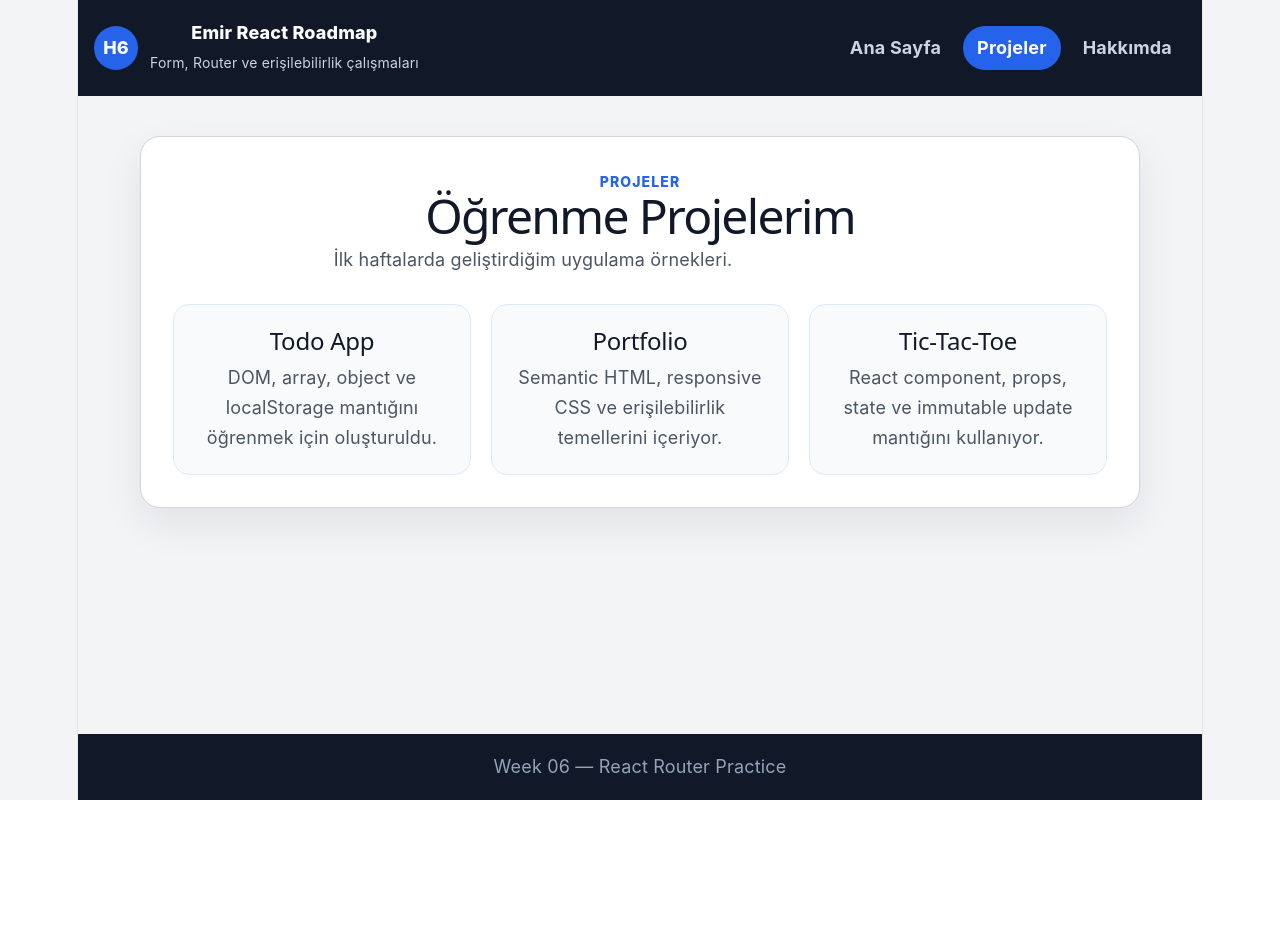
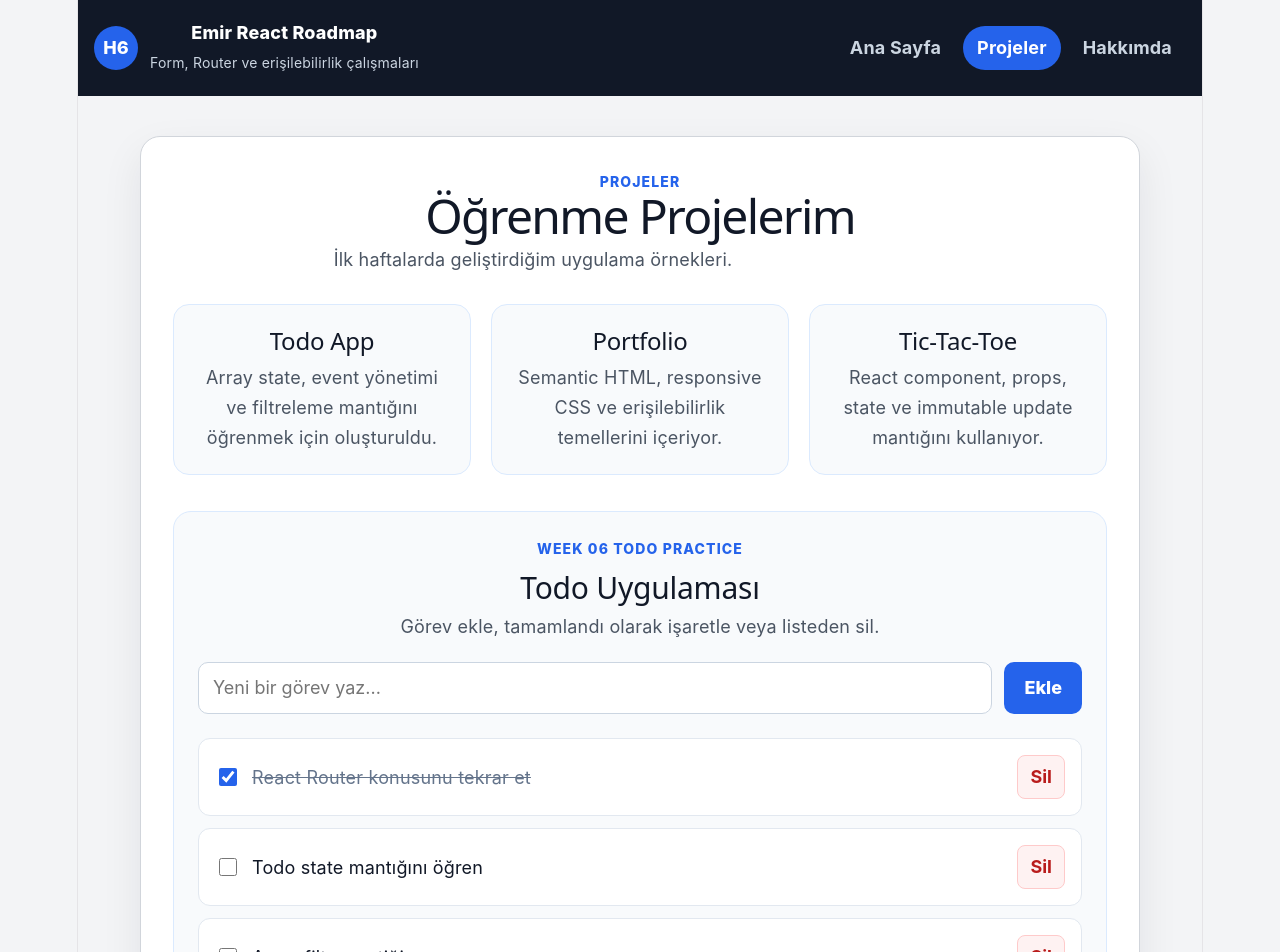
Before and after one commit to emirseren100/react-typescript-week-05-06, a React (Vite) app: page /projects in a window 1280 px wide. Shown: the top 952 px of the page. Before the commit the page ends 800 px from the top, so only its background shows below. Built offline with nearby package versions, Linux system fonts and the light colour scheme.

Commit message:
add todo create toggle and delete actions

```diff
--- /dev/null
+++ b/src/components/TodoApp.css
@@ -0,0 +1,156 @@
+.todo-app {
+  margin-top: 36px;
+  padding: 24px;
+  border: 1px solid #dbeafe;
+  border-radius: 18px;
+  background-color: #f8fafc;
+}
+
+.todo-heading {
+  margin-bottom: 22px;
+}
+
+.todo-heading h2 {
+  margin: 8px 0;
+  color: #111827;
+  font-size: 30px;
+}
+
+.todo-heading p:last-child {
+  margin-bottom: 0;
+  color: #4b5563;
+}
+
+.todo-form {
+  display: flex;
+  gap: 12px;
+  margin-bottom: 24px;
+}
+
+.todo-form input {
+  flex: 1;
+  min-width: 0;
+  padding: 12px 14px;
+  border: 1px solid #cbd5e1;
+  border-radius: 10px;
+  background-color: #ffffff;
+  color: #111827;
+  font: inherit;
+}
+
+.todo-form input:focus {
+  border-color: #2563eb;
+  outline: 3px solid #bfdbfe;
+  outline-offset: 2px;
+}
+
+.todo-form button {
+  padding: 12px 20px;
+  border: 0;
+  border-radius: 10px;
+  background-color: #2563eb;
+  color: #ffffff;
+  font: inherit;
+  font-weight: 800;
+  cursor: pointer;
+}
+
+.todo-form button:hover {
+  background-color: #1d4ed8;
+}
+
+.todo-list {
+  display: grid;
+  gap: 12px;
+  margin: 0;
+  padding: 0;
+  list-style: none;
+}
+
+.todo-item {
+  display: flex;
+  align-items: center;
+  justify-content: space-between;
+  gap: 18px;
+  padding: 16px;
+  border: 1px solid #e2e8f0;
+  border-radius: 12px;
+  background-color: #ffffff;
+}
+
+.todo-content {
+  display: flex;
+  align-items: center;
+  gap: 12px;
+  min-width: 0;
+}
+
+.todo-content input {
+  width: 18px;
+  height: 18px;
+  accent-color: #2563eb;
+  cursor: pointer;
+}
+
+.todo-title {
+  color: #111827;
+  line-height: 1.5;
+  overflow-wrap: anywhere;
+  cursor: pointer;
+}
+
+.todo-title-completed {
+  color: #64748b;
+  text-decoration: line-through;
+}
+
+.todo-delete-button {
+  flex-shrink: 0;
+  padding: 8px 12px;
+  border: 1px solid #fecaca;
+  border-radius: 8px;
+  background-color: #fef2f2;
+  color: #b91c1c;
+  font: inherit;
+  font-weight: 700;
+  cursor: pointer;
+}
+
+.todo-delete-button:hover {
+  background-color: #fee2e2;
+}
+
+.todo-empty {
+  margin: 0;
+  padding: 28px;
+  border: 2px dashed #cbd5e1;
+  border-radius: 12px;
+  color: #64748b;
+  text-align: center;
+}
+
+.visually-hidden {
+  position: absolute;
+  width: 1px;
+  height: 1px;
+  margin: -1px;
+  padding: 0;
+  overflow: hidden;
+  border: 0;
+  white-space: nowrap;
+  clip-path: inset(50%);
+}
+
+@media (max-width: 600px) {
+  .todo-form {
+    flex-direction: column;
+  }
+
+  .todo-form button {
+    width: 100%;
+  }
+
+  .todo-item {
+    align-items: flex-start;
+  }
+}
--- /dev/null
+++ b/src/components/TodoApp.tsx
@@ -0,0 +1,186 @@
+import {
+  useState,
+  type FormEvent,
+} from "react";
+
+import "./TodoApp.css";
+
+type Todo = {
+  id: number;
+  title: string;
+  completed: boolean;
+};
+
+const initialTodos: Todo[] = [
+  {
+    id: 1,
+    title: "React Router konusunu tekrar et",
+    completed: true,
+  },
+  {
+    id: 2,
+    title: "Todo state mantığını öğren",
+    completed: false,
+  },
+  {
+    id: 3,
+    title: "Array filter pratiği yap",
+    completed: false,
+  },
+];
+
+function TodoApp() {
+  const [todos, setTodos] =
+    useState<Todo[]>(initialTodos);
+
+  const [newTodoTitle, setNewTodoTitle] =
+    useState("");
+
+  function handleAddTodo(
+    event: FormEvent<HTMLFormElement>,
+  ) {
+    event.preventDefault();
+
+    const trimmedTitle = newTodoTitle.trim();
+
+    if (!trimmedTitle) {
+      return;
+    }
+
+    const newTodo: Todo = {
+      id: Date.now(),
+      title: trimmedTitle,
+      completed: false,
+    };
+
+    setTodos((previousTodos) => [
+      ...previousTodos,
+      newTodo,
+    ]);
+
+    setNewTodoTitle("");
+  }
+
+  function handleToggleTodo(todoId: number) {
+    setTodos((previousTodos) =>
+      previousTodos.map((todo) => {
+        if (todo.id === todoId) {
+          return {
+            ...todo,
+            completed: !todo.completed,
+          };
+        }
+
+        return todo;
+      }),
+    );
+  }
+
+  function handleDeleteTodo(todoId: number) {
+    setTodos((previousTodos) =>
+      previousTodos.filter(
+        (todo) => todo.id !== todoId,
+      ),
+    );
+  }
+
+  return (
+    <section
+      className="todo-app"
+      aria-labelledby="todo-app-title"
+    >
+      <div className="todo-heading">
+        <p className="route-eyebrow">
+          Week 06 Todo Practice
+        </p>
+
+        <h2 id="todo-app-title">
+          Todo Uygulaması
+        </h2>
+
+        <p>
+          Görev ekle, tamamlandı olarak işaretle veya
+          listeden sil.
+        </p>
+      </div>
+
+      <form
+        className="todo-form"
+        onSubmit={handleAddTodo}
+      >
+        <label
+          className="visually-hidden"
+          htmlFor="new-todo"
+        >
+          Yeni görev
+        </label>
+
+        <input
+          id="new-todo"
+          type="text"
+          value={newTodoTitle}
+          onChange={(event) =>
+            setNewTodoTitle(event.target.value)
+          }
+          placeholder="Yeni bir görev yaz..."
+          autoComplete="off"
+          required
+        />
+
+        <button type="submit">
+          Ekle
+        </button>
+      </form>
+
+      {todos.length === 0 ? (
+        <p className="todo-empty">
+          Henüz görev bulunmuyor.
+        </p>
+      ) : (
+        <ul className="todo-list">
+          {todos.map((todo) => (
+            <li
+              key={todo.id}
+              className="todo-item"
+            >
+              <div className="todo-content">
+                <input
+                  id={`todo-${todo.id}`}
+                  type="checkbox"
+                  checked={todo.completed}
+                  onChange={() =>
+                    handleToggleTodo(todo.id)
+                  }
+                />
+
+                <label
+                  htmlFor={`todo-${todo.id}`}
+                  className={
+                    todo.completed
+                      ? "todo-title todo-title-completed"
+                      : "todo-title"
+                  }
+                >
+                  {todo.title}
+                </label>
+              </div>
+
+              <button
+                className="todo-delete-button"
+                type="button"
+                onClick={() =>
+                  handleDeleteTodo(todo.id)
+                }
+                aria-label={`${todo.title} görevini sil`}
+              >
+                Sil
+              </button>
+            </li>
+          ))}
+        </ul>
+      )}
+    </section>
+  );
+}
+
+export default TodoApp;
--- a/src/pages/ProjectsPage.tsx
+++ b/src/pages/ProjectsPage.tsx
@@ -1,10 +1,14 @@
+import TodoApp from "../components/TodoApp";
+
 function ProjectsPage() {
   return (
     <section
       className="route-page"
       aria-labelledby="projects-page-title"
     >
-      <p className="route-eyebrow">Projeler</p>
+      <p className="route-eyebrow">
+        Projeler
+      </p>
 
       <h1 id="projects-page-title">
         Öğrenme Projelerim
@@ -17,28 +21,33 @@ function ProjectsPage() {
       <div className="route-card-grid">
         <article className="route-card">
           <h2>Todo App</h2>
+
           <p>
-            DOM, array, object ve localStorage mantığını öğrenmek için
-            oluşturuldu.
+            Array state, event yönetimi ve filtreleme
+            mantığını öğrenmek için oluşturuldu.
           </p>
         </article>
 
         <article className="route-card">
           <h2>Portfolio</h2>
+
           <p>
-            Semantic HTML, responsive CSS ve erişilebilirlik temellerini
-            içeriyor.
+            Semantic HTML, responsive CSS ve
+            erişilebilirlik temellerini içeriyor.
           </p>
         </article>
 
         <article className="route-card">
           <h2>Tic-Tac-Toe</h2>
+
           <p>
-            React component, props, state ve immutable update mantığını
-            kullanıyor.
+            React component, props, state ve immutable
+            update mantığını kullanıyor.
           </p>
         </article>
       </div>
+
+      <TodoApp />
     </section>
   );
 }
```
